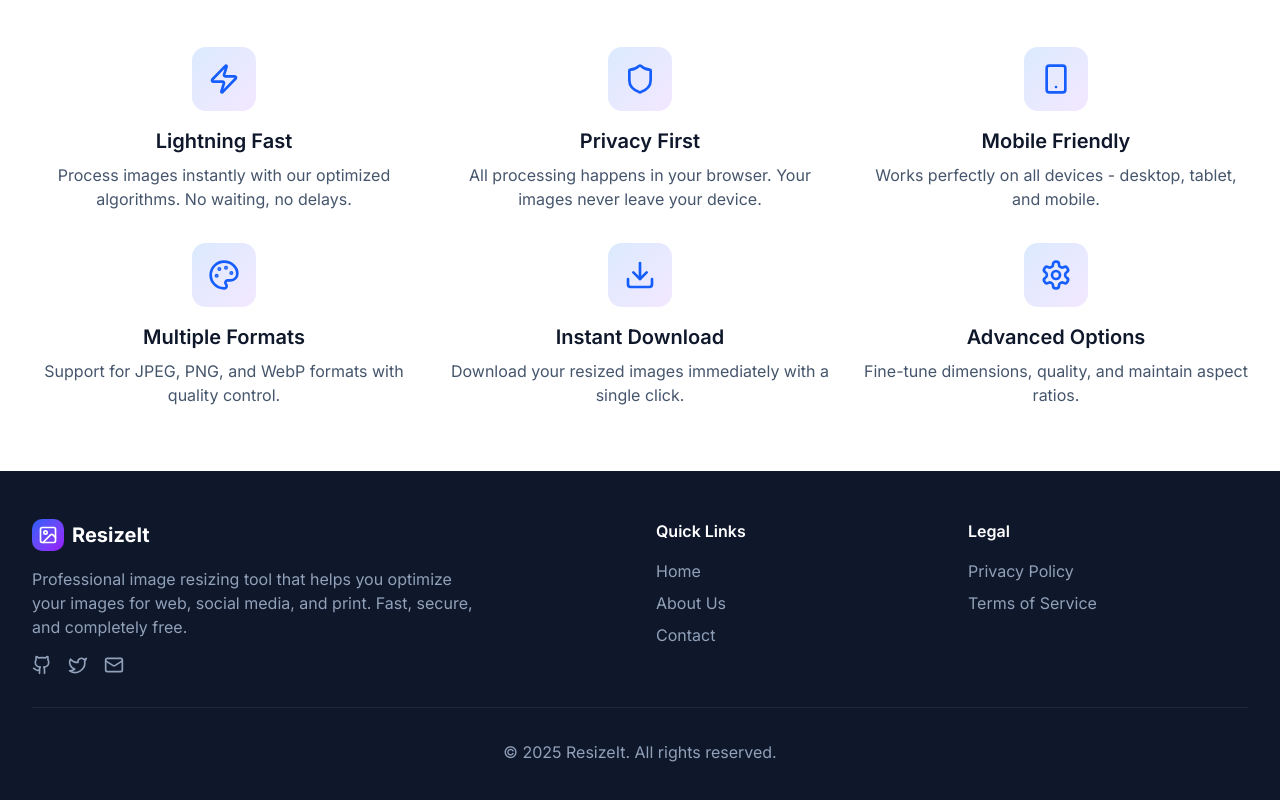
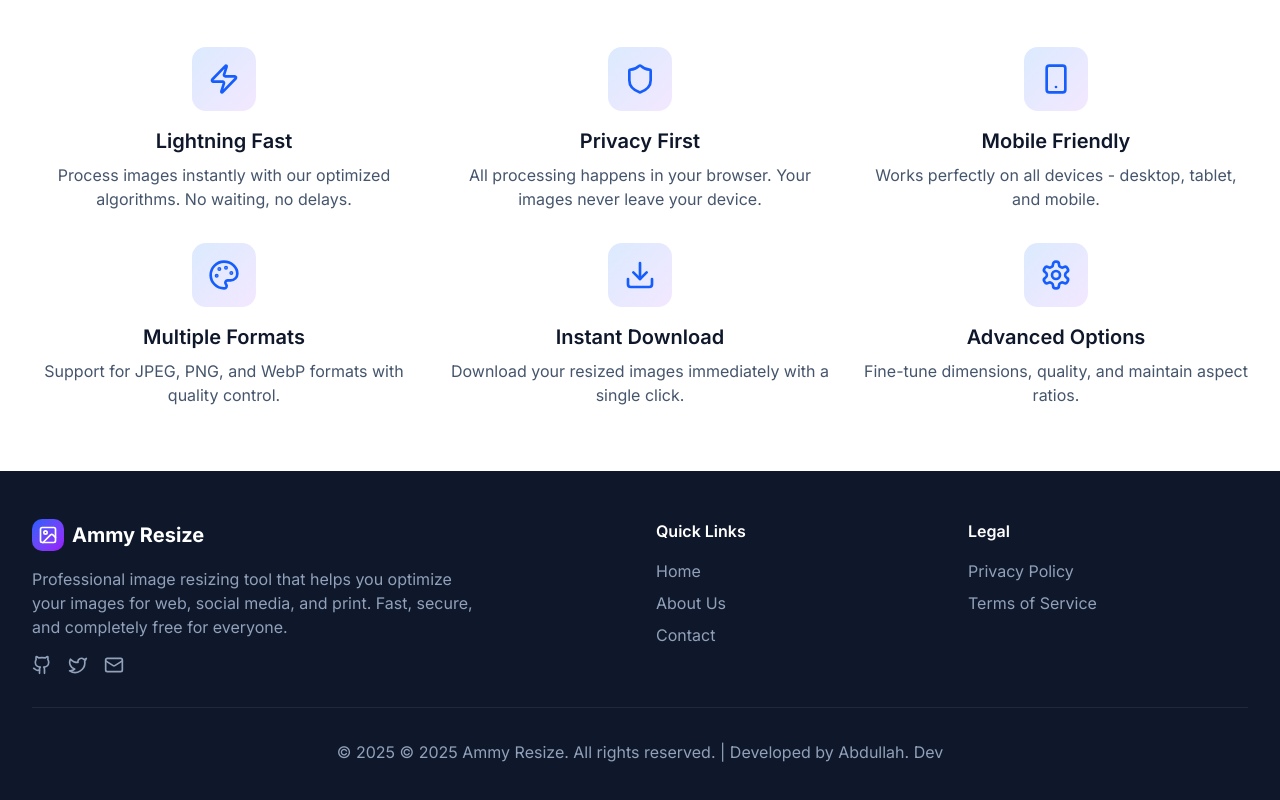
Before and after one commit to abdullah-codes-dev/image-resize-tool, a Next.js app: page / in a window 1280 px wide. Shown: the part 1553-2353 px from the top of the page. Built offline with nearby package versions, Linux system fonts and the light colour scheme.

Commit message:
Update footer.tsx

```diff
--- a/src/components/footer.tsx
+++ b/src/components/footer.tsx
@@ -12,11 +12,11 @@ export function Footer() {
               <div className="w-8 h-8 bg-gradient-to-br from-blue-600 to-purple-600 rounded-lg flex items-center justify-center">
                 <ImageIcon className="w-5 h-5 text-white" />
               </div>
-              <span className="text-xl font-bold text-white">ResizeIt</span>
+              <span className="text-xl font-bold text-white">Ammy Resize</span>
             </Link>
             <p className="text-slate-400 mb-4 max-w-md">
               Professional image resizing tool that helps you optimize your images for web, social media, and print.
-              Fast, secure, and completely free.
+              Fast, secure, and completely free for everyone.
             </p>
             <div className="flex space-x-4">
               <a href="#" className="text-slate-400 hover:text-white transition-colors">
@@ -72,7 +72,9 @@ export function Footer() {
         </div>
 
         <div className="border-t border-slate-800 mt-8 pt-8 text-center text-slate-400">
-          <p>&copy; {new Date().getFullYear()} ResizeIt. All rights reserved.</p>
+          <p>&copy; {new Date().getFullYear()} © 2025 Ammy Resize. All rights reserved. | Developed by Abdullah. Dev
+
+</p>
         </div>
       </div>
     </footer>
```
